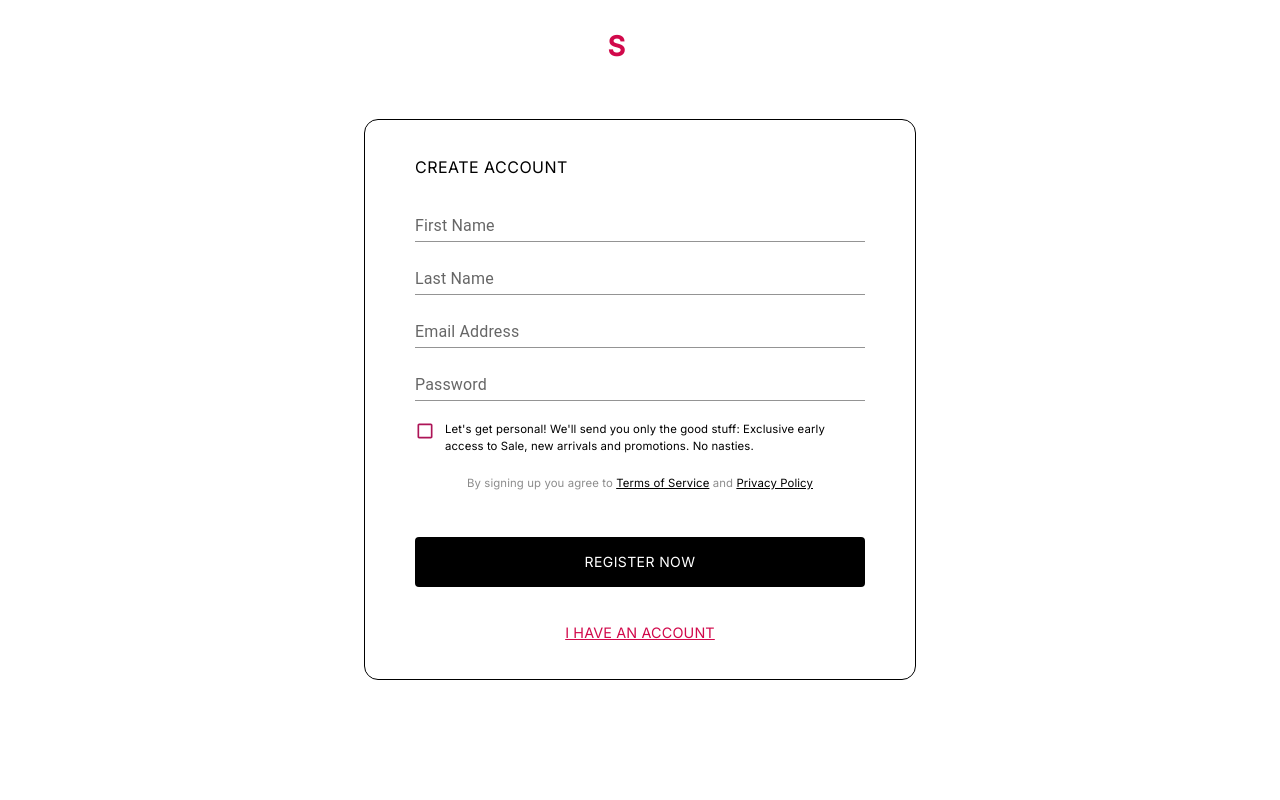
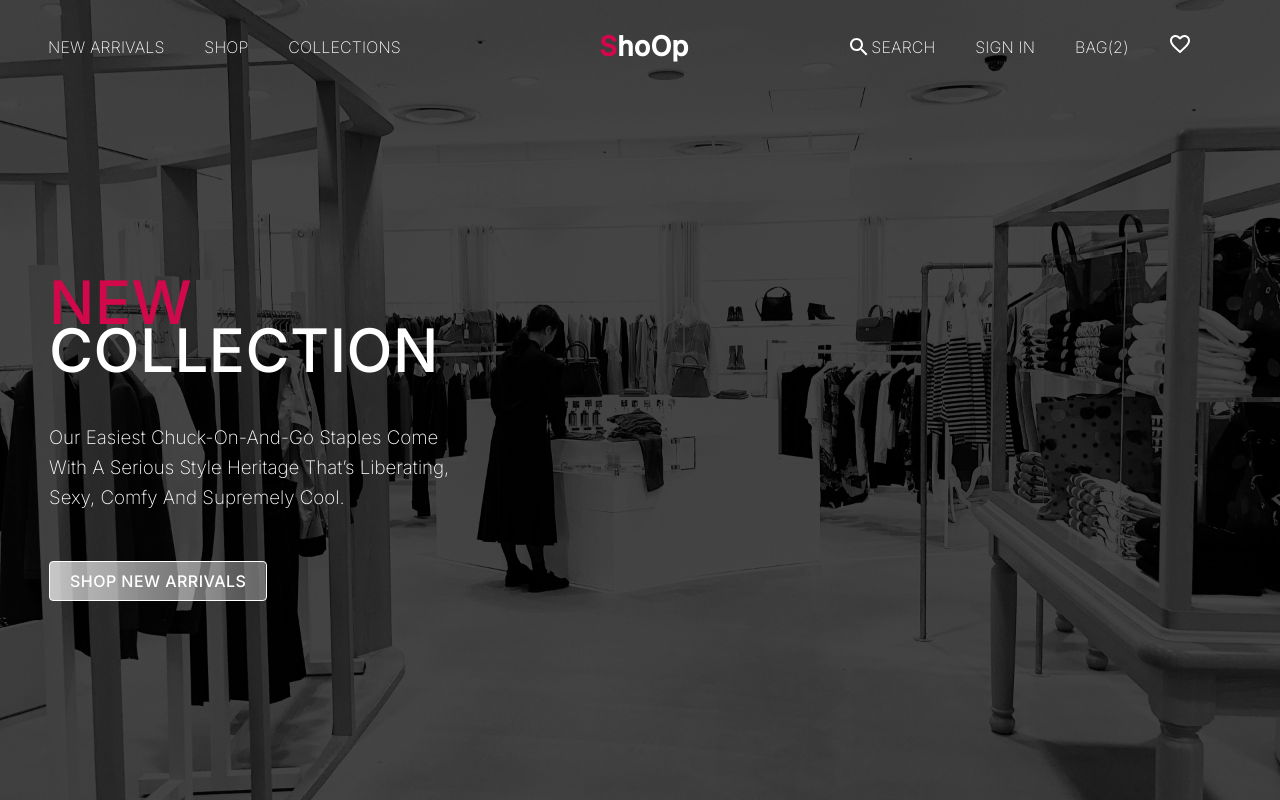
Before and after one commit to G-Gateway-React/Test-E-commerce-team1, a React (Create React App) app: page / in a window 1280 px wide. Built offline with nearby package versions, Linux system fonts and the light colour scheme.

Commit message:
props for customize nav color

```diff
--- a/package.json
+++ b/package.json
@@ -6,11 +6,10 @@
     "@emotion/react": "^11.10.0",
     "@emotion/styled": "^11.10.0",
     "@hookform/resolvers": "^2.9.7",
-    "@emotion/react": "^11.9.3",
-    "@emotion/styled": "^11.9.3",
     "@material-ui/core": "^4.12.4",
     "@mui/icons-material": "^5.8.4",
     "@mui/material": "^5.9.1",
+    "@mui/system": "^5.10.0",
     "@testing-library/jest-dom": "^5.14.1",
     "@testing-library/react": "^13.0.0",
     "@testing-library/user-event": "^13.2.1",
--- a/src/App.tsx
+++ b/src/App.tsx
@@ -8,8 +8,8 @@ import { SignUp } from './screens/SignUp';
 
 function App() {
   return (
-    // <Home/>
-    <SignUp/>
+    <Home/>
+    // <SignUp/>
     // <Login/>
   );
 }
--- a/src/components/HeroSection/Hero.tsx
+++ b/src/components/HeroSection/Hero.tsx
@@ -60,7 +60,7 @@ function Hero() {
         flexDirection: "column",
       }}
     >
-      <Nav />
+      <Nav NoOfItems={2}/>
       <Box
         sx={{
           height: "100%",
--- a/src/components/Nav/Nav.tsx
+++ b/src/components/Nav/Nav.tsx
@@ -6,31 +6,33 @@ import { styled } from "@mui/material/styles";
 import SearchIcon from "@mui/icons-material/Search";
 import FavoriteBorderIcon from "@mui/icons-material/FavoriteBorder";
 
-// import MenuItem from "@mui/material/MenuItem";
-// import Menu from "@mui/material/Menu";
-// import React, { useState } from 'react';
-// import IconButton from '@mui/material/IconButton';
-// import MenuIcon from '@mui/icons-material/Menu';
-// import AccountCircle from '@mui/icons-material/AccountCircle';
+type IProps = {
+  black?: boolean;
+  NoOfItems?: number;
+};
 
-export const StyledTypography = styled(Typography)(({ theme }) => ({
+const Child = ({ black, NoOfItems }: IProps) => {
+  const StyledTypography = styled(Typography)(({ theme }) => ({
     fontSize: "1rem",
-  fontWeight: "200",
-  // textAlign: "center",
-  color: "#fff",
+    fontWeight: black ? "400" : "200",
+    color: black ? "#000" : "#fff",
     fontFamily: "'Inter', sans-serif",
+    flexGrow: 1,
 
     "@media (max-width: 700px)": {
       display: "none",
     },
   }));
 
-export const BaseStyledTypography = styled(Typography)(({ theme }) => ({
+  const BaseStyledTypography = styled(Typography)(({ theme }) => ({
     fontSize: "1.7rem",
     fontWeight: "900",
-  color: "#fff",
+    color: black ? "#000" : "#fff",
+
+    flexGrow: 8,
+    textAlign: "center",
+
     fontFamily: "'Inter', sans-serif",
-
     "&:first-letter": {
       color: "#D1094B",
     },
@@ -40,95 +42,33 @@ export const BaseStyledTypography = styled(Typography)(({ theme }) => ({
     },
   }));
 
-export default function ButtonAppBar() {
-  // const [auth, setAuth] = React.useState(true);
-  // const [anchorEl, setAnchorEl] = React.useState<null | HTMLElement>(null);
-
-  // const handleChange = (event: React.ChangeEvent<HTMLInputElement>) => {
-  //   setAuth(event.target.checked);
-  // };
-
-  // const handleMenu = (event: React.MouseEvent<HTMLElement>) => {
-  //   setAnchorEl(event.currentTarget);
-  // };
-
-  // const handleClose = () => {
-  //   setAnchorEl(null);
-  // };
-
   return (
     <Box sx={{ flexGrow: 1 }}>
       <AppBar position="static" color="transparent" elevation={0}>
         <Toolbar sx={{ fontSize: "0.5rem", marginTop: "15px" }}>
-          {/* {auth && (
-            <div>
-              <IconButton
-                size="large"
-                aria-label="account of current user"
-                aria-controls="menu-appbar"
-                aria-haspopup="true"
-                onClick={handleMenu}
-                color="inherit"
-              >
-                <AccountCircle />
-              </IconButton>
-              <Menu
-                id="menu-appbar"
-                anchorEl={anchorEl}
-                anchorOrigin={{
-                  vertical: 'top',
-                  horizontal: 'right',
-                }}
-                keepMounted
-                transformOrigin={{
-                  vertical: 'top',
-                  horizontal: 'right',
-                }}
-                open={Boolean(anchorEl)}
-                onClose={handleClose}
-              >
-                <MenuItem onClick={handleClose}>Profile</MenuItem>
-                <MenuItem onClick={handleClose}>My account</MenuItem>
-              </Menu>
-            </div>
-          )} */}
+          <StyledTypography>NEW ARRIVALS</StyledTypography>
 
-          <StyledTypography variant="h6" sx={{ flexGrow: 1 }}>
-            NEW ARRIVALS
-          </StyledTypography>
+          <StyledTypography>SHOP</StyledTypography>
 
-          <StyledTypography variant="h6" sx={{ flexGrow: 1 }}>
-            SHOP
-          </StyledTypography>
+          <StyledTypography>COLLECTIONS</StyledTypography>
 
-          <StyledTypography variant="h6" sx={{ flexGrow: 1 }}>
-            COLLECTIONS
-          </StyledTypography>
+          <BaseStyledTypography>ShoOp</BaseStyledTypography>
 
-          <BaseStyledTypography
-            variant="h6"
-            sx={{ flexGrow: 8, textAlign: "center" }}
-          >
-            ShoOp
-          </BaseStyledTypography>
-
-          <StyledTypography variant="h6" sx={{ flexGrow: 1, display: "flex" }}>
+          <StyledTypography sx={{ display: "flex" }}>
             <SearchIcon /> SEARCH
           </StyledTypography>
 
-          <StyledTypography variant="h6" sx={{ flexGrow: 1 }}>
-            SIGN IN
-          </StyledTypography>
+          <StyledTypography>SIGN IN</StyledTypography>
 
-          <StyledTypography variant="h6" sx={{ flexGrow: 1 }}>
-            BAG
-          </StyledTypography>
+          <StyledTypography>BAG({NoOfItems})</StyledTypography>
 
-          <StyledTypography variant="h6" sx={{ flexGrow: 1 }}>
-            <FavoriteBorderIcon sx={{ color: "#fff" }} />
+          <StyledTypography>
+            <FavoriteBorderIcon />
           </StyledTypography>
         </Toolbar>
       </AppBar>
     </Box>
   );
-}
+};
+
+export default Child;
--- a/src/screens/Home.tsx
+++ b/src/screens/Home.tsx
@@ -9,7 +9,7 @@ function Home() {
 
       {/* <Hero />
       <Cards />  */}
-      <Catalog />
+      {/* <Catalog /> */}
       {/* <Nav /> */}
       <Hero />
     </>
```
Also changed, not shown: 2 other files (tests, documents, lock files or other folders). Lines whose indentation alone changed are shown as unchanged.
